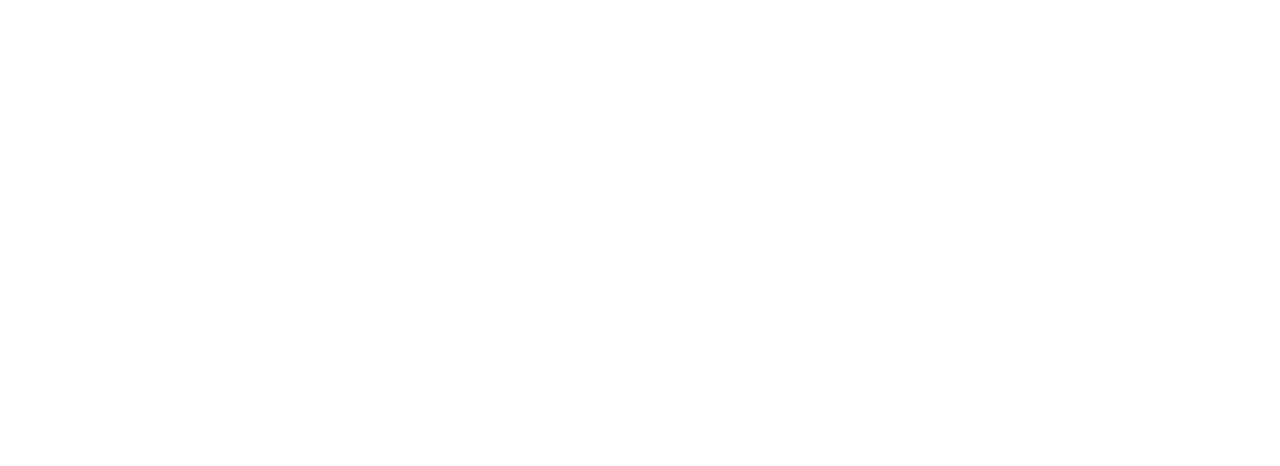
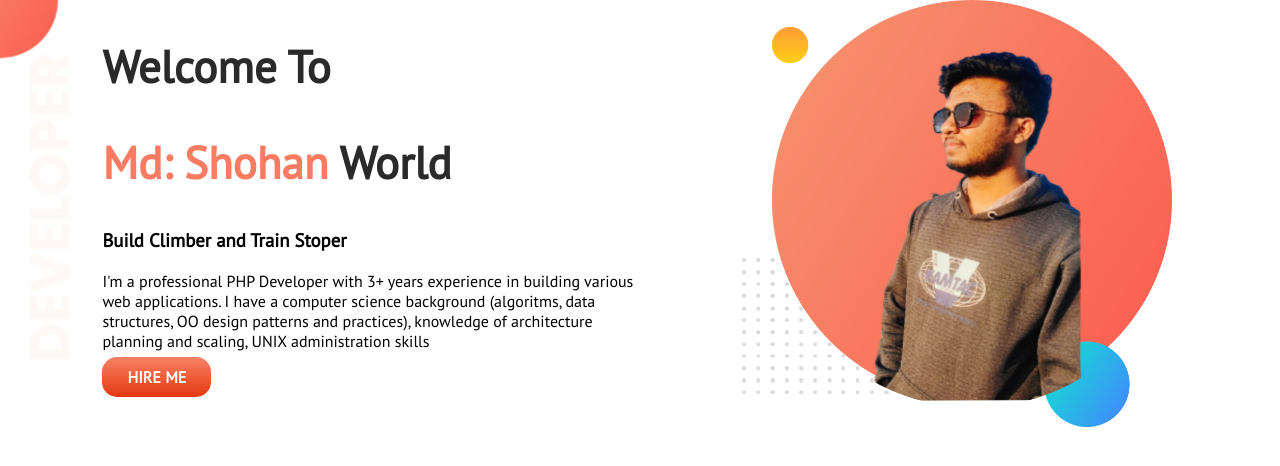
Before and after one commit to MdShohan81/my-first-portfolio, a plain HTML site: page index.html in a window 1280 px wide. Drawn offline with Linux system fonts and the light colour scheme.

Commit message:
top banner added

```diff
--- a/index.html
+++ b/index.html
@@ -5,8 +5,25 @@
     <meta http-equiv="X-UA-Compatible" content="IE=edge">
     <meta name="viewport" content="width=device-width, initial-scale=1.0">
     <title>Document</title>
+    <link rel="preconnect" href="https://fonts.googleapis.com">
+    <link rel="preconnect" href="https://fonts.gstatic.com" crossorigin>
+    <link href="https://fonts.googleapis.com/css2?family=PT+Sans&display=swap" rel="stylesheet">
+    <link rel="stylesheet" href="style.css">
 </head>
 <body>
+    <section class="hero-section">
+        <div class="hero">
+            <h1>Welcome To</h1>
+            <h1><span class="org-color">Md: Shohan</span> World</h1>
+            <h3>Build Climber and Train Stoper</h3>
+            <p>I'm a professional PHP Developer with 3+ years experience in building various web applications.
+            I have a computer science background (algoritms, data structures, OO design patterns and practices), knowledge of architecture planning and scaling, UNIX administration skills</p>
+            <a class="hire-button" href="https://www.facebook.com/81shohan/" target="blank" >HIRE ME</a>
+        </div>
 
+        <div class="hero">
+            <img src="img/my-bg.png" alt="images">
+        </div>
+    </section>
 </body>
 </html>
--- a/style.css
+++ b/style.css
@@ -0,0 +1,33 @@
+body{
+    font-family: 'PT Sans', sans-serif;
+    margin: 0%;
+}
+h1{
+    font-size: 45px;
+    color: #2b2a2a;
+}
+.org-color{
+    color: #F97C62;
+}
+.hero-section{
+    display: flex;
+    background-image: url(img/top-banner.png);
+    background-repeat: no-repeat;
+
+}
+.hero{
+    width: 50%;
+    padding-left: 8%;
+
+}
+.hero img{
+    width: 80%;
+}
+.hire-button{
+    text-decoration: none;
+    background-image: linear-gradient(#F88164, #E53811);
+    padding: 10px 25px;
+    color: #ffffff;
+    font-weight: 600;
+    border-radius: 15px;
+}
```
Also changed, not shown: img/dream-bg.png (added), img/exp-bg.png (added), img/my-bg.png (added), img/my-bg2.png (added), img/top-banner.png (added).
